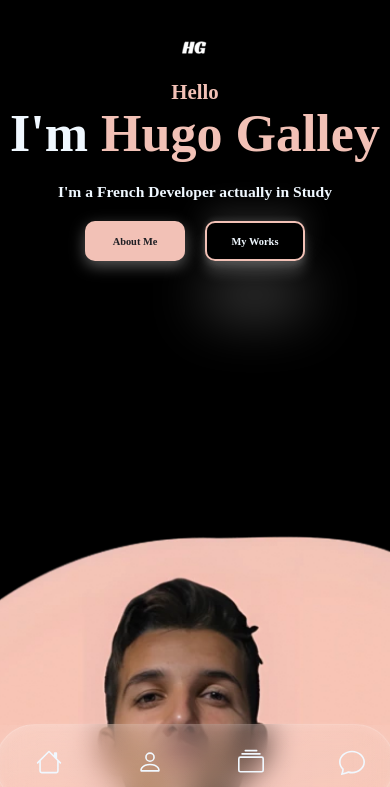
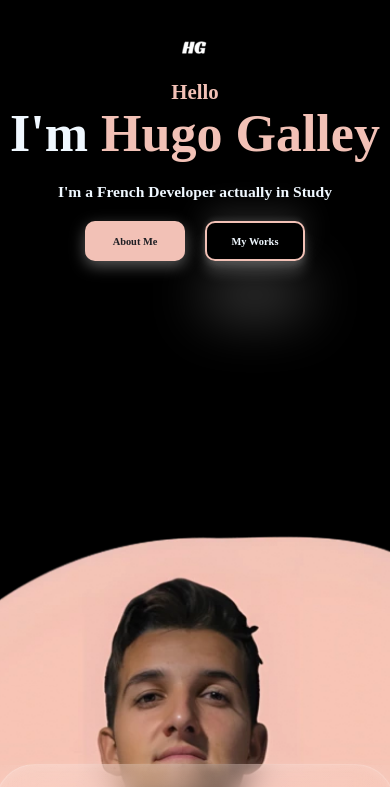
Before and after one commit to Hugo-Galley/portfolio, a React (Create React App) app: page / in a window 390 px wide. Shown: the top 787 px of the page. Built offline with nearby package versions, Linux system fonts and the light colour scheme.

Commit message:
Fix responsive

```diff
--- a/src/Styles/NavBar.css
+++ b/src/Styles/NavBar.css
@@ -59,7 +59,7 @@
 .navbar2-items {
   margin-right: 35px;
   margin-left: 40px;
-  pointer-events: auto; /* S'assurer que les événements de pointeur sont activés */
+  pointer-events: auto;
   align-items: center;
   position: relative;
 }
@@ -80,6 +80,11 @@
 
 .navbar2-items:hover::before,
 .navbar2-items.active::before {
-  transform: translate(-50%, -50%) scale(2); /* Agrandit l'élément */
-  opacity: 0.8; /* Le rend visible */
+  transform: translate(-50%, -50%) scale(2);
+  opacity: 0.8;
 }
+@media (max-width: 1000px){
+  .navbar2{
+    transform: translate(-50%);
+  }
+}
```
